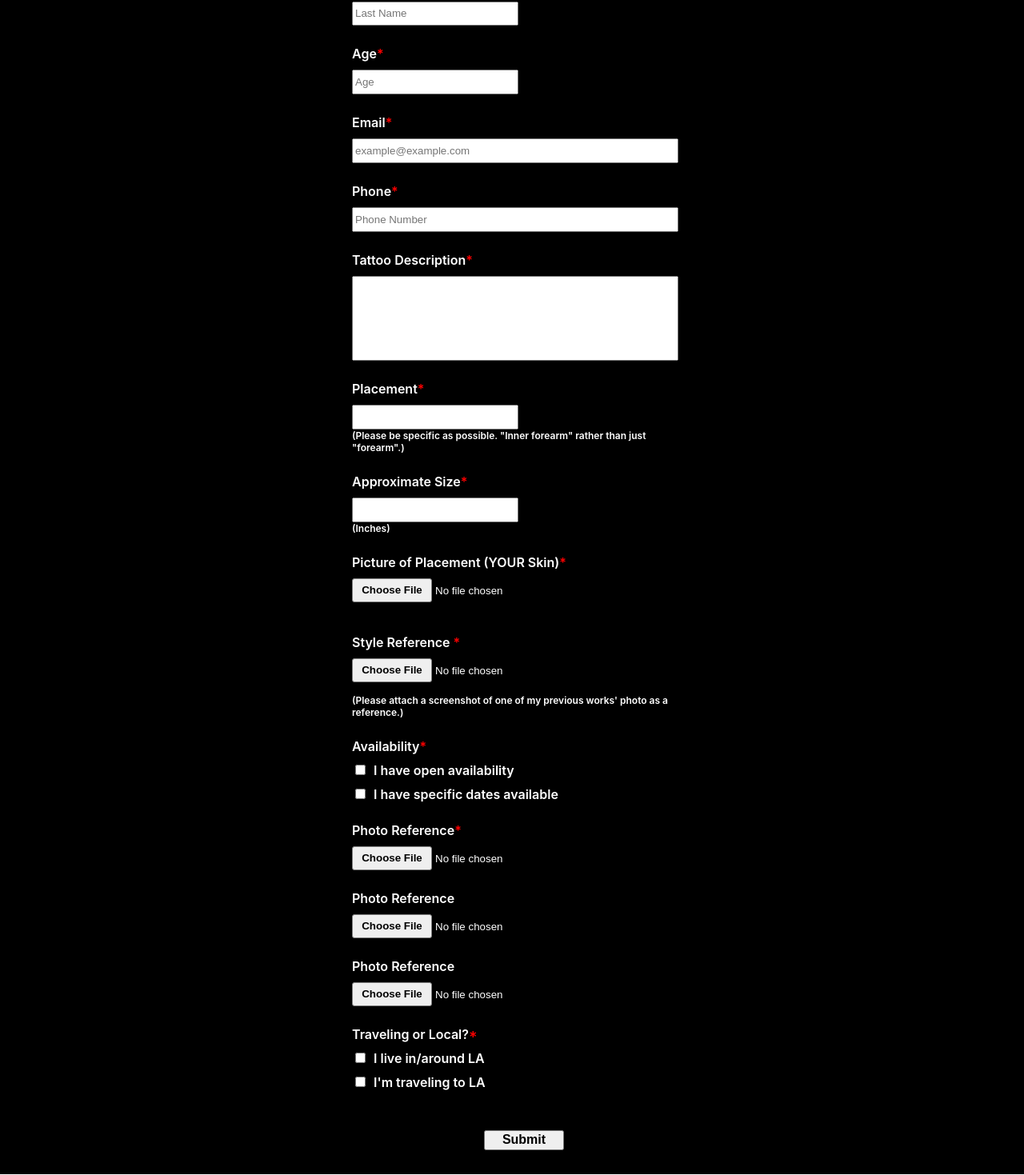
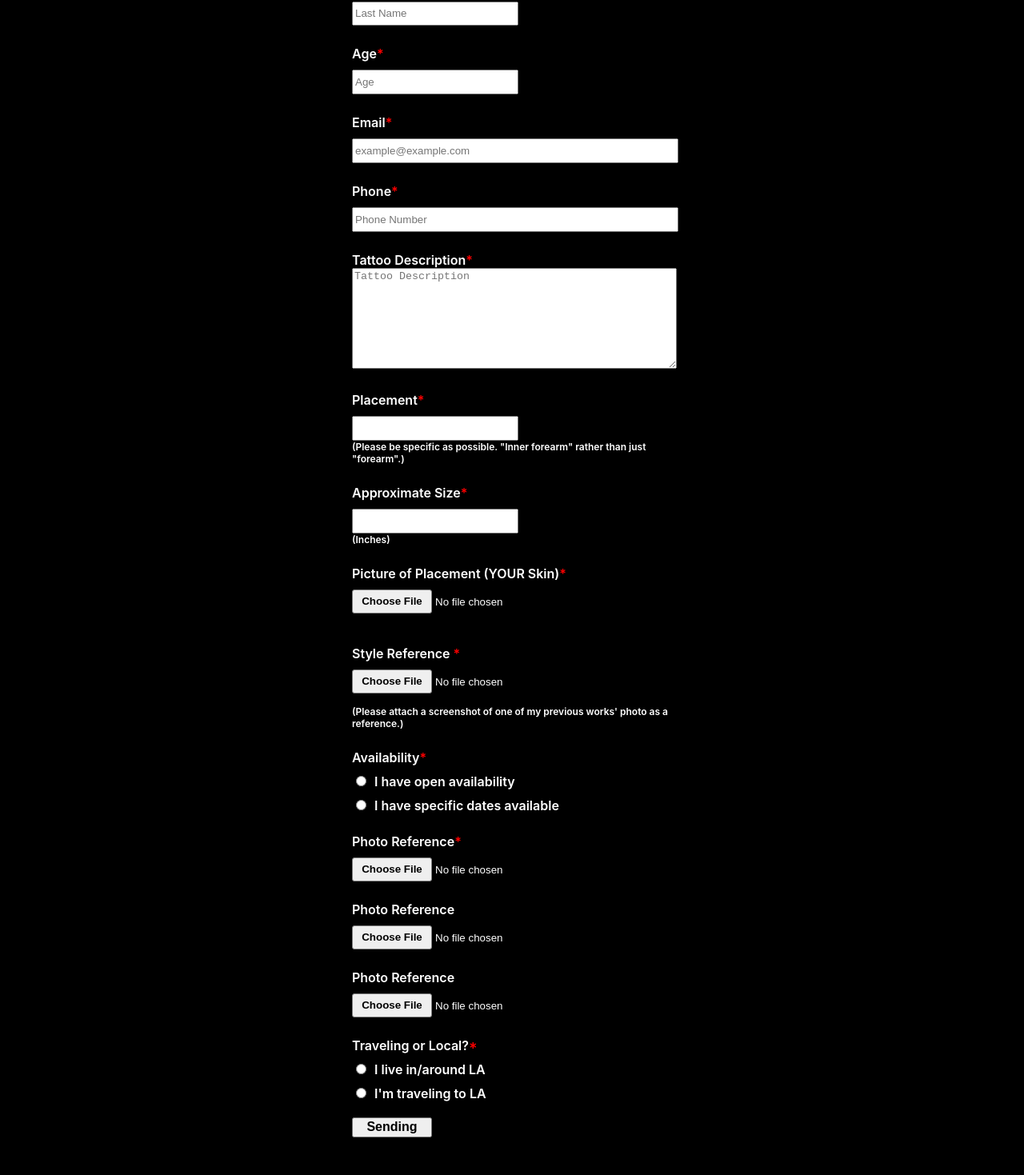
Before and after one commit to ugurmehmetoglu/contact-form, a React (Create React App) app: page / in a window 1280 px wide. Shown: the part 457-1926 px from the top of the page at 80% size. Built offline with nearby package versions, Linux system fonts and the light colour scheme.

Commit message:
Adds style changes

```diff
--- a/package.json
+++ b/package.json
@@ -7,6 +7,7 @@
     "@testing-library/react": "^13.3.0",
     "@testing-library/user-event": "^13.5.0",
     "react": "^18.2.0",
+    "compressorjs": "^1.1.1",
     "react-dom": "^18.2.0",
     "react-hook-form": "^7.34.2",
     "react-scripts": "5.0.1",
--- a/src/App.css
+++ b/src/App.css
@@ -3,7 +3,7 @@
   display: flex;
   flex-direction: column;
   align-items: center;
-
+  min-height: 100vh;
 
   }
   .contact-form-top {
@@ -47,7 +47,6 @@ font-weight: 600;
   margin-right:10px;
   width: 52%;
   height: 30px;
-
   box-sizing: border-box;
   }
   .contact-age{
@@ -130,7 +129,6 @@ font-weight: 600;
   border-radius: 3px;
   width:100px;
   height: 30px;
-
   }
   .avaliabledate{
   margin-top:10px;
@@ -174,7 +172,6 @@ font-weight: 600;
   border-radius: 3px;
   width:100px;
   height: 30px;
-
   }
 
   .contact-availability {
@@ -184,8 +181,6 @@ font-weight: 600;
   .contact-availability input{
   margin-top:13px;
   margin-right:10px;
-
-
   }
   .contact-photo-reference-1 {
   font-weight: 600;
@@ -199,7 +194,6 @@ font-weight: 600;
   border-radius: 3px;
   width:100px;
   height: 30px;
-
   }
   .contact-photo-reference-1 input{
   margin-top:10px;
@@ -218,7 +212,6 @@ font-weight: 600;
   border-radius: 3px;
   width:100px;
   height: 30px;
-
   }
   .contact-photo-reference-2 input{
   margin-top:10px;
@@ -236,7 +229,6 @@ font-weight: 600;
   border-radius: 3px;
   width:100px;
   height: 30px;
-
   }
   .contact-photo-reference-3 input{
   margin-top:10px;
@@ -252,18 +244,27 @@ font-weight: 600;
   margin-top:13px;
   margin-right:10px;
   font-size:12px;
-
   }
 
   .contact-submit input{
-  margin-top:50px;
+  margin:20px 0;
   width:100px;
   font-size:16px;
   font-weight:bold;
   height:25px;
-  margin-left:165px;
   }
 
   .contact-submit input:hover{
   opacity:0.8;
   }
+  .error-message {
+  color: red;
+  line-height: 25px;
+  }
+  .success-message{
+  text-align: center;
+  line-height: 25px;
+  }
+  .contact-tattoo-description textarea {
+  width: 100%;
+  }
--- a/src/App.js
+++ b/src/App.js
@@ -1,70 +1,38 @@
-import React, { useState } from 'react'
-import './App.css';
-import image from './M93A6808.JPG'
-
+import React, { useEffect, useState } from "react";
+import "./App.css";
+import image from "./M93A6808.JPG";
+import Compressor from 'compressorjs';
 
 
 function App() {
-
   const [formInputs, setFormInputs] = useState({
-    firstname: '',
-    lastname: '',
-    email: '',
+    senderEmail: 'ufuk.mehmetoglu@gmail.com',
+    firstname: "",
+    lastname: "",
+    email: "",
     age: "",
-    phone: '',
-    description: '',
-    placement: '',
-    size: '',
-    style: '',
-    checkbox1:'',
-    avaliabledate: '',
-    skin: '',
-    picture1: '',
-    picture2: '',
-    picture3: ''
-
-
-
-
-  })
+    phone: "",
+    description: "",
+    placement: "",
+    size: "",
+    style: "",
+    skin: "",
+    picture1: "",
+    picture2: "",
+    picture3: "",
+    location: "",
+    availability: "",
+    availabledate: "",
+  });
+  const [defaultState, setDefaultState] = useState(false)
   const [loading, setLoading] = useState(false);
   const [error, setError] = useState(false);
-  const [success, setSuccess] = useState(false)
-
-  const [checked, setChecked] = useState(false);
-
-  const [submitting, setSubmitting] = useState(false)
+  const [success, setSuccess] = useState(false);
+  const [submitting, setSubmitting] = useState(false);
 
   const handleSubmit = (e) => {
-    const { firstname,
-      lastname,
-      age,
-      email,
-      phone,
-      description,
-      placement,
-      size,
-      skin,
-      style,
-      checkbox1,
-      avaliabledate,
-      picture1,
-      picture2,
-      picture3 } = formInputs
-    e.preventDefault();
-
-    setLoading(true);
-    console.log(formInputs)
-    fetch(
-      "https://03unvo4g21.execute-api.us-east-1.amazonaws.com/sendEmail",
-      {
-        mode: "no-cors",
-        method: "POST",
-        headers: {
-          Accept: "application/json",
-          "Content-Type": "application/json",
-        },
-        body: JSON.stringify({
+    const {
+      senderEmail,
       firstname,
       lastname,
       age,
@@ -75,68 +43,98 @@ function App() {
       size,
       skin,
       style,
-          checkbox1,
-          avaliabledate,
       picture1,
       picture2,
       picture3,
+      location,
+      availability,
+      availabledate,
+    } = formInputs;
+    e.preventDefault();
+
+    setLoading(true);
+    fetch("https://oy738lt412.execute-api.us-east-1.amazonaws.com/sendEmail", {
+      mode: "no-cors",
+      method: "POST",
+      headers: {
+        Accept: "application/json",
+        "Content-Type": "application/json",
+      },
+      body: JSON.stringify({
+        senderEmail,
+        firstname,
+        lastname,
+        age,
+        email,
+        phone,
+        description,
+        placement,
+        size,
+        skin,
+        style,
+        picture1,
+        picture2,
+        picture3,
+        location,
+        availability,
+        availabledate,
         date: new Date(),
-
       }),
-      }
-    )
+    })
       .then((res) => {
-
+        console.log('res', res);
         setSuccess(true);
-        setLoading(false)
-        console.log(res)
-
-
-
-
-
+        setLoading(false);
       })
       .catch((err) => {
+        console.log('err', err);
         setLoading(false);
         setError(true);
-
-
-        console.log('error', err)
-      })
+      });
   };
 
+  const handlePicture = (event) => {
+    let quality = 0.7;
+    let maxWidth = 500;
+    let files = event.target.files;
+    let image = files[0];
+    if (!image) {
+      return;
+    }
+    if (event.target.name === 'picture1') {
+      quality = 0.9;
+      maxWidth = 700;
+    }
 
-
-  const handlePicture = (event) => {
-
-    let files = event.target.files;
+    new Compressor(image, {
+      quality: quality, // 0.6 can also be used, but its not recommended to go below.
+      maxWidth: maxWidth,
+      success: (compressedResult) => {
+        // compressedResult has the compressed file.
+        // Use the compressed file to upload the images to your server.
         let reader = new FileReader();
-    reader.readAsDataURL(files[0]);
-
+        reader.readAsDataURL(compressedResult);
         reader.onload = (e) => {
           setFormInputs({
-        ...formInputs, [event.target.name]: reader.result,
-      })
+            ...formInputs,
+            [event.target.name]: reader.result,
+          });
+        };
+      },
+    });
 
-
-    }
-
-  }
+  };
 
   const handleChange = (e) => {
+    setFormInputs({
+      ...formInputs,
+      [e.target.name]: e.target.value,
+    });
     e.preventDefault();
-    setFormInputs({
-      ...formInputs, [e.target.name]: e.target.value,
-    })
-
-  }
-
-
-  const handleCheck = () => {
-    console.log("it is checked")
-    setChecked(!checked)
-  }
-
+  };
+  useEffect(() => {
+    setDefaultState(!defaultState)
+  }, [formInputs.location, formInputs.availability])
 
 
   return (
@@ -148,119 +146,243 @@ function App() {
         <hr />
       </div>
       <div className="contact-form-main">
+        {success ? (
+          <span className="success-message">
+            Your Request Has Been Submitted Successfully! We will respond within
+            48 hours! Thank you!!"
+</span>
+        ) : (
             <form action="" onSubmit={handleSubmit}>
               <div className="contact-name">
-            <label htmlFor="name">Name<span className="required">*</span></label>
+                <label htmlFor="name">
+                  Name<span className="required">*</span>
+                </label>
                 <br />
 
-            <input required onChange={handleChange} type="text" name="firstname" placeholder="First Name" />
-            <input required onChange={handleChange} type="text" name="lastname" placeholder="Last Name" />
-
-
+                <input
+                  required
+                  onChange={handleChange}
+                  type="text"
+                  name="firstname"
+                  placeholder="First Name"
+                />
+                <input
+                  required
+                  onChange={handleChange}
+                  type="text"
+                  name="lastname"
+                  placeholder="Last Name"
+                />
               </div>
               <div className="contact-age">
-            <label htmlFor="Age">Age<span className="required">*</span></label>
+                <label htmlFor="Age">
+                  Age<span className="required">*</span>
+                </label>
                 <br />
-            <input onChange={handleChange} type="text" name="age" placeholder="Age" />
+                <input
+                  onChange={handleChange}
+                  type="text"
+                  name="age"
+                  placeholder="Age"
+                  required
+                />
               </div>
               <div className="contact-email">
-            <label htmlFor="Email">Email<span className="required">*</span></label>
+                <label htmlFor="email">
+                  Email<span className="required">*</span>
+                </label>
                 <br />
-            <input onChange={handleChange} type="text" name="email" placeholder="example@example.com" />
+                <input
+                  onChange={handleChange}
+                  type="email"
+                  name="email"
+                  placeholder="example@example.com"
+                  required
+                />
               </div>
               <div className="contact-phone">
-            <label htmlFor="phone">Phone<span className="required">*</span></label>
+                <label htmlFor="phone">
+                  Phone<span className="required">*</span>
+                </label>
                 <br />
-            <input required onChange={handleChange} type="text" name="phone" placeholder="Phone Number" />
-
+                <input
+                  required
+                  onChange={handleChange}
+                  type="text"
+                  name="phone"
+                  placeholder="Phone Number"
+                />
               </div>
               <div className="contact-tattoo-description">
-            <label htmlFor="Message">Tattoo Description<span className="required">*</span></label>
+                <label htmlFor="description">
+                  Tattoo Description<span className="required">*</span>
+                </label>
                 <br />
-            <input required onChange={handleChange} type="text" name="description" placeholder="" />
-
+                <textarea
+                  required
+                  onChange={handleChange}
+                  rows="8"
+                  cols="50"
+                  name="description"
+                  placeholder="Tattoo Description"
+                  maxLength="400"
+                ></textarea>
               </div>
               <div className="contact-placement">
-            <label htmlFor="name">Placement<span className="required">*</span></label>
+                <label htmlFor="name">
+                  Placement<span className="required">*</span>
+                </label>
                 <br />
-            <input required onChange={handleChange} type="text" name="placement" placeholder="" />
-            <p>(Please be specific as possible. "Inner forearm" rather than just "forearm".)</p>
-
-
+                <input
+                  required
+                  onChange={handleChange}
+                  type="text"
+                  name="placement"
+                  placeholder=""
+                />
+                <p>
+                  (Please be specific as possible. "Inner forearm" rather than
+                  just "forearm".)
+</p>
               </div>
 
               <div className="contact-size">
-            <label htmlFor="name">Approximate Size<span className="required">*</span></label>
+                <label htmlFor="name">
+                  Approximate Size<span className="required">*</span>
+                </label>
                 <br />
-            <input required onChange={handleChange} type="text" name="size" placeholder="" />
+                <input
+                  required
+                  onChange={handleChange}
+                  type="text"
+                  name="size"
+                  placeholder=""
+                />
                 <p>(Inches)</p>
               </div>
               <div className="contact-skin-picture">
-            <label htmlFor="name">Picture of Placement (YOUR Skin)<span className="required">*</span></label>
+                <label htmlFor="name">
+                  Picture of Placement (YOUR Skin)
+<span className="required">*</span>
+                </label>
                 <br />
-            <input required onChange={handlePicture} accept="application/image" type="file" id="myFile" name="skin"></input>
+                <input
+                  required
+                  onChange={handlePicture}
+                  accept="image/png,image/jpeg"
+                  type="file"
+                  id="myFile"
+                  name="skin"
+                ></input>
               </div>
               <div className="contact-style-picture">
-            <label htmlFor="name">Style Reference <span className="required">*</span></label>
+                <label htmlFor="name">
+                  Style Reference <span className="required">*</span>
+                </label>
                 <br />
-            <input required onChange={handlePicture} accept="application/image" type="file" id="myFile" name="style"></input>
-            <p>(Please attach a screenshot of one of my previous works' photo as a reference.)</p>
+                <input
+                  required
+                  onChange={handlePicture}
+                  accept="image/png,image/jpeg"
+                  type="file"
+                  id="myFile"
+                  name="style"
+                ></input>
+                <p>
+                  (Please attach a screenshot of one of my previous works' photo
+                  as a reference.)
+</p>
               </div>
               <div className="contact-availability">
-            <label htmlFor="name">Availability<span className="required">*</span></label>
+                <label htmlFor="availability">
+                  Availability<span className="required">*</span>
+                </label>
                 <br />
-            <input onChange={handleChange} type="checkbox" name="checkbox1"></input>
-            <label htmlFor="checkbox1">I have open availability</label><br></br>
-            <input type="checkbox" name="checkbox2" onChange={handleCheck} ></input>
-            <label htmlFor="checkbox2">I have specific dates available</label><br></br>
+                <input
+                  onChange={handleChange}
+                  type="radio"
+                  name="availability"
+                  value="Available"
+                  checked={formInputs.availability === 'Available'}
+                ></input>
+                <label htmlFor="availability">I have open availability</label>
+                <br></br>
+                <input
+                  type="radio"
+                  name="availability"
+                  onChange={handleChange}
+                  value="Specific dates"
+                  checked={formInputs.availability === 'Specific dates'}
+                  required
+                ></input>
+                <label htmlFor="availability">I have specific dates available</label>
+                <br></br>
 
-            <input className="avaliabledate"  onChange={handleChange} type="text" name="avaliabledate" style={{ display: checked ? "block" : "none" }} placeholder="please write your avaliable days" />
+                <input
+                  className="avaliabledate"
+                  onChange={handleChange}
+                  type="text"
+                  name="availabledate"
+                  style={{ display: formInputs.availability === 'Specific dates' ? "block" : "none" }}
+                  placeholder="please write your available days"
+                  required
+                />
               </div>
               <div className="contact-photo-reference-1">
-            <label htmlFor="name">Photo Reference<span class="required">*</span></label>
+                <label htmlFor="name">
+                  Photo Reference<span className="required">*</span>
+                </label>
                 <br />
-            <input required onChange={handlePicture} type="file" id="myFile" name="picture1" ></input>
-
+                <input
+                  required
+                  onChange={handlePicture}
+                  accept="image/png,image/jpeg"
+                  type="file"
+                  id="myFile"
+                  name="picture1"
+                ></input>
               </div>
               <div className="contact-photo-reference-2">
                 <label htmlFor="name">Photo Reference</label>
                 <br />
-            <input onChange={handlePicture} type="file" id="myFile" name="picture2"></input>
-
+                <input
+                  onChange={handlePicture}
+                  accept="image/png,image/jpeg"
+                  type="file"
+                  id="myFile"
+                  name="picture2"
+                ></input>
               </div>
               <div className="contact-photo-reference-3">
                 <label htmlFor="name">Photo Reference</label>
                 <br />
-            <input onChange={handlePicture} type="file" id="myFile" name="picture3"></input>
-
+                <input
+                  onChange={handlePicture}
+                  accept="image/png,image/jpeg"
+                  type="file"
+                  id="myFile"
+                  name="picture3"
+                ></input>
               </div>
               <div className="contact-travel">
-            <label htmlFor="name">Traveling or Local?<span className="required">*</span></label>
+                <label htmlFor="location">
+                  Traveling or Local?<span className="required">*</span>
+                </label>
                 <br />
-            <input type="checkbox" name="locationCheckbox1"></input>
-            <label htmlFor="locationCheckbox1">I live in/around LA</label><br></br>
-            <input type="checkbox" name="locationCheckbox2"></input>
-            <label htmlFor="locationCheckbox2">I'm traveling to LA</label><br></br>
+                <input type="radio" name="location" value="I live in/around LA" onChange={handleChange} checked={formInputs.location === "I live in/around LA"} required />
+                <label htmlFor="location">I live in/around LA</label>
+                <br></br>
+                <input type="radio" name="location" value="I'm traveling to LA" onChange={handleChange} checked={formInputs.location === "I'm traveling to LA"} required />
+                <label htmlFor="location">I'm traveling to LA</label>
+                <br></br>
               </div>
-
               <div className="contact-submit">
-            <input type="submit" value="Submit" />
-            <span>{loading ?
-              "Loading..." : ""}</span>
-            <span>
-              {success ?
-                "Your Request Has Been Submitted Successfully! We will respond within 48 hours! Thank you!!" : ""}
-
-            </span>
-
-
+                <input type="submit" value={loading ? "Sending..." : "Sending"} />
               </div>
-
+              {error ? <span className="error-message">There has been an error. We are sorry for the inconvince. Please try again</span> : <></>}
             </form>
-
+          )}
       </div>
-
-
     </div>
   );
 }
```
Also changed, not shown: public/index.html (+8 -5 lines), 2 other files (tests, documents, lock files or other folders). Lines whose indentation alone changed are shown as unchanged.
